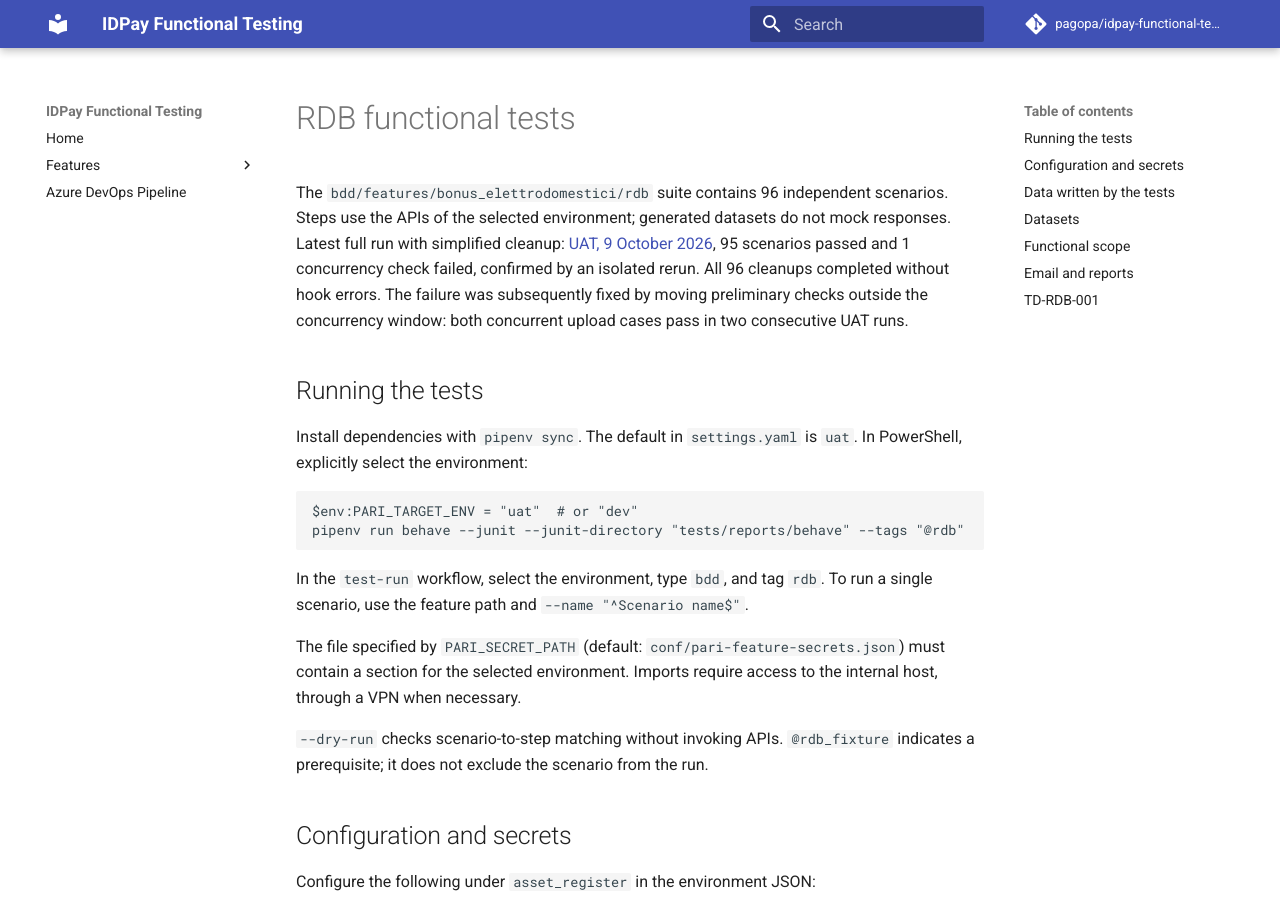
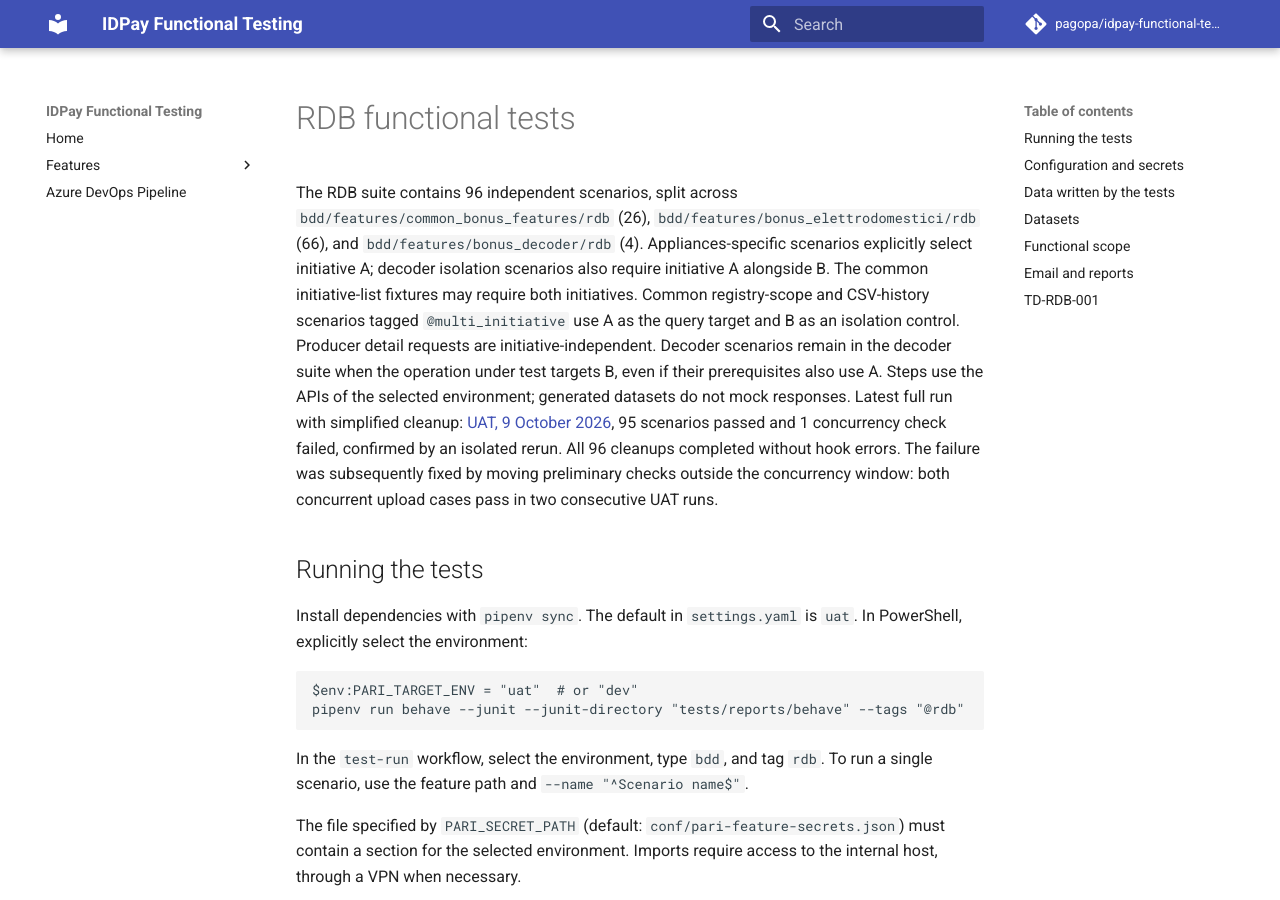
Before and after one commit to pagopa/idpay-functional-testing, an MkDocs documentation site: the page built from docs/rdb.md, in a window 1280 px wide and 900 px high. Built offline with MkDocs 1.6.1 and Material for MkDocs 9.7.7, drawn with Linux system fonts in a browser that asks for light colours; comment, search, counter and statistics services are not loaded.

Commit message:
LPBD-136: add bonus_elettrodomestici features and update CSV handling

```diff
--- a/docs/rdb.md
+++ b/docs/rdb.md
@@ -1,6 +1,16 @@
 # RDB functional tests
 
-The `bdd/features/bonus_elettrodomestici/rdb` suite contains 96 independent scenarios.
+The RDB suite contains 96 independent scenarios, split across
+`bdd/features/common_bonus_features/rdb` (26),
+`bdd/features/bonus_elettrodomestici/rdb` (66), and
+`bdd/features/bonus_decoder/rdb` (4).
+Appliances-specific scenarios explicitly select initiative A; decoder isolation
+scenarios also require initiative A alongside B. The common initiative-list
+fixtures may require both initiatives. Common registry-scope and CSV-history
+scenarios tagged `@multi_initiative` use A as the query target and B as an
+isolation control. Producer detail requests are initiative-independent.
+Decoder scenarios remain in the decoder suite when the operation under test
+targets B, even if their prerequisites also use A.
 Steps use the APIs of the selected environment; generated datasets do not mock responses.
 Latest full run with simplified cleanup: [UAT, 9 October 2026](rdb-test-results-2026-10-09-uat.md),
 95 scenarios passed and 1 concurrency check failed, confirmed by an isolated rerun.
```
Also changed, not shown: 21 other files.
